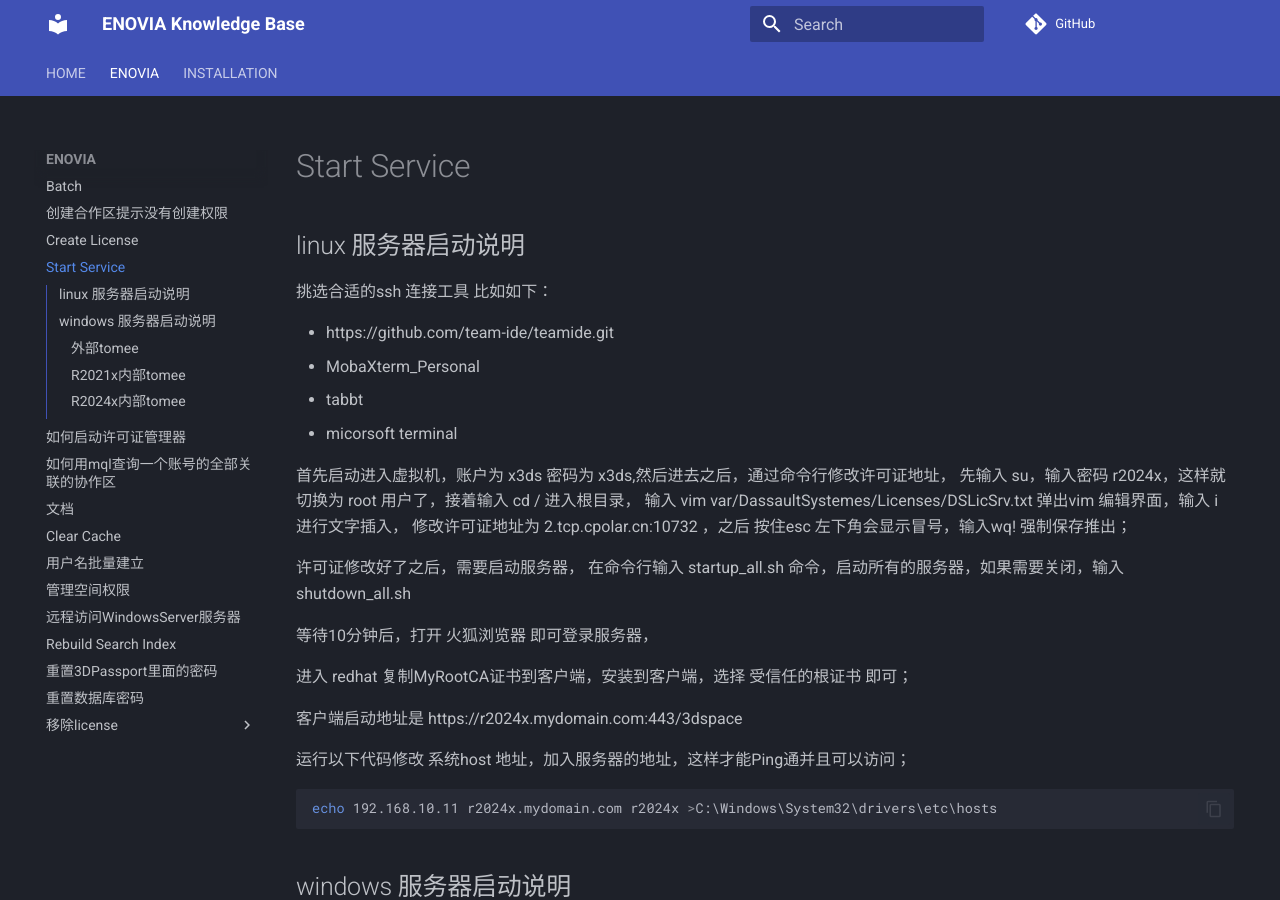
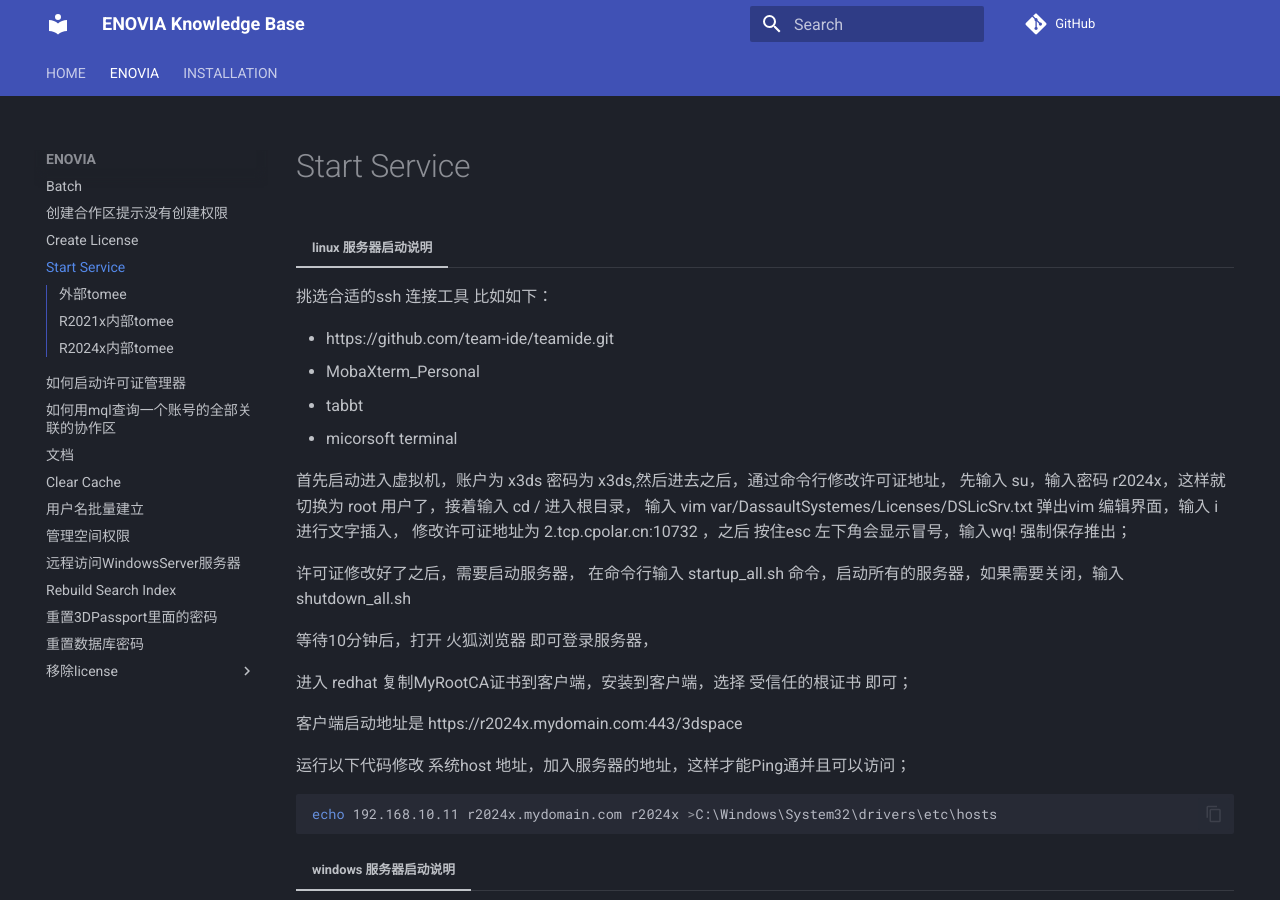
Before and after one commit to xuscode/ENO, an MkDocs documentation site: the page built from docs/ENOVIA/启动服务器.md, in a window 1280 px wide and 900 px high. Built offline with MkDocs 1.6.1 and Material for MkDocs 9.7.7, drawn with Linux system fonts in a browser that asks for light colours; nearby versions of some CDN libraries; comment, search, counter and statistics services are not loaded.

Commit message:
12/27/2023 Wed 15:06:02.38

```diff
--- a/docs/ENOVIA/启动服务器.md
+++ b/docs/ENOVIA/启动服务器.md
@@ -2,7 +2,7 @@
 
 # Start Service
 
-## linux 服务器启动说明
+=== "linux 服务器启动说明"
 
 挑选合适的ssh 连接工具
 比如如下：
@@ -34,7 +34,7 @@
 
 
 
-## windows 服务器启动说明
+=== "windows 服务器启动说明"
 
 复制下面的命令到txt里面，修改后缀为bat，双击批量运行
 
```
